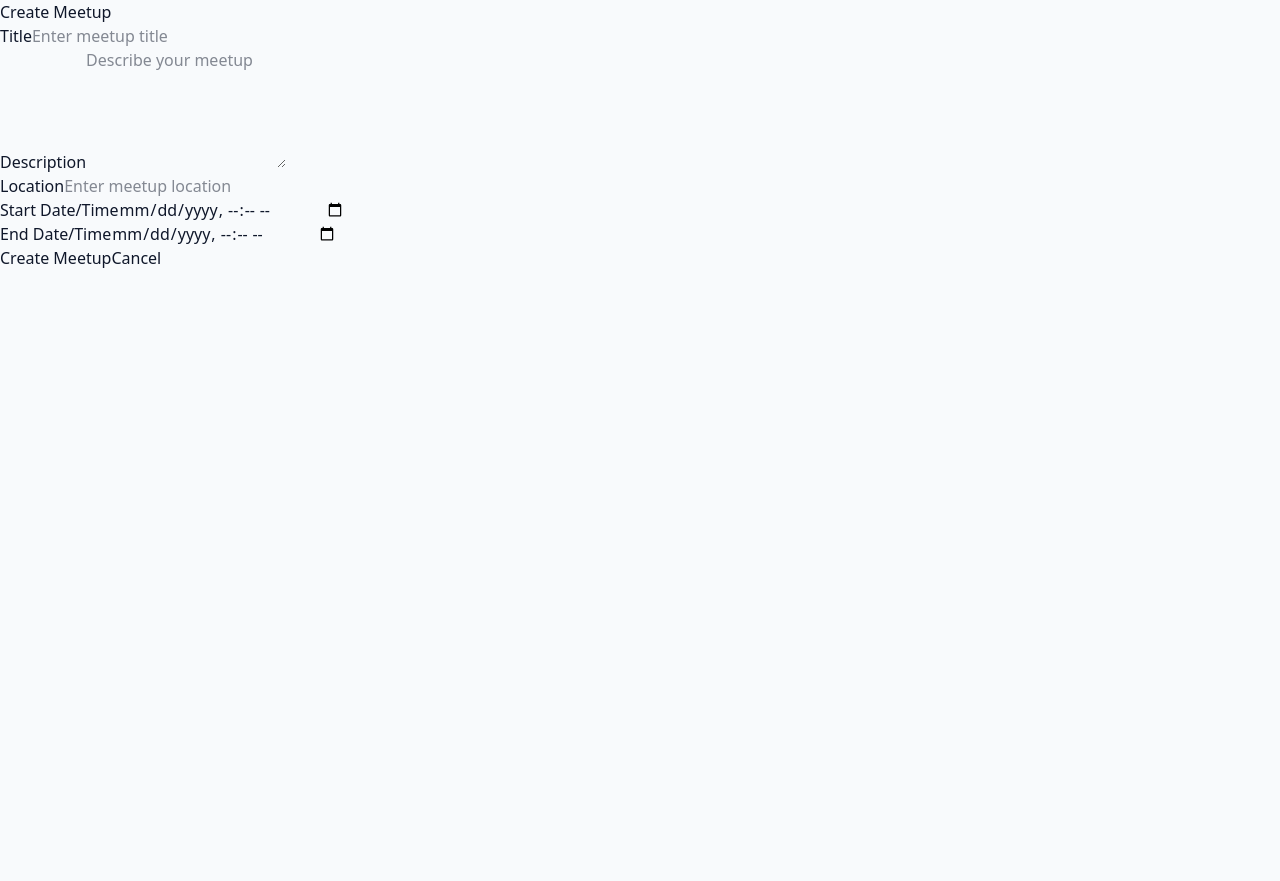
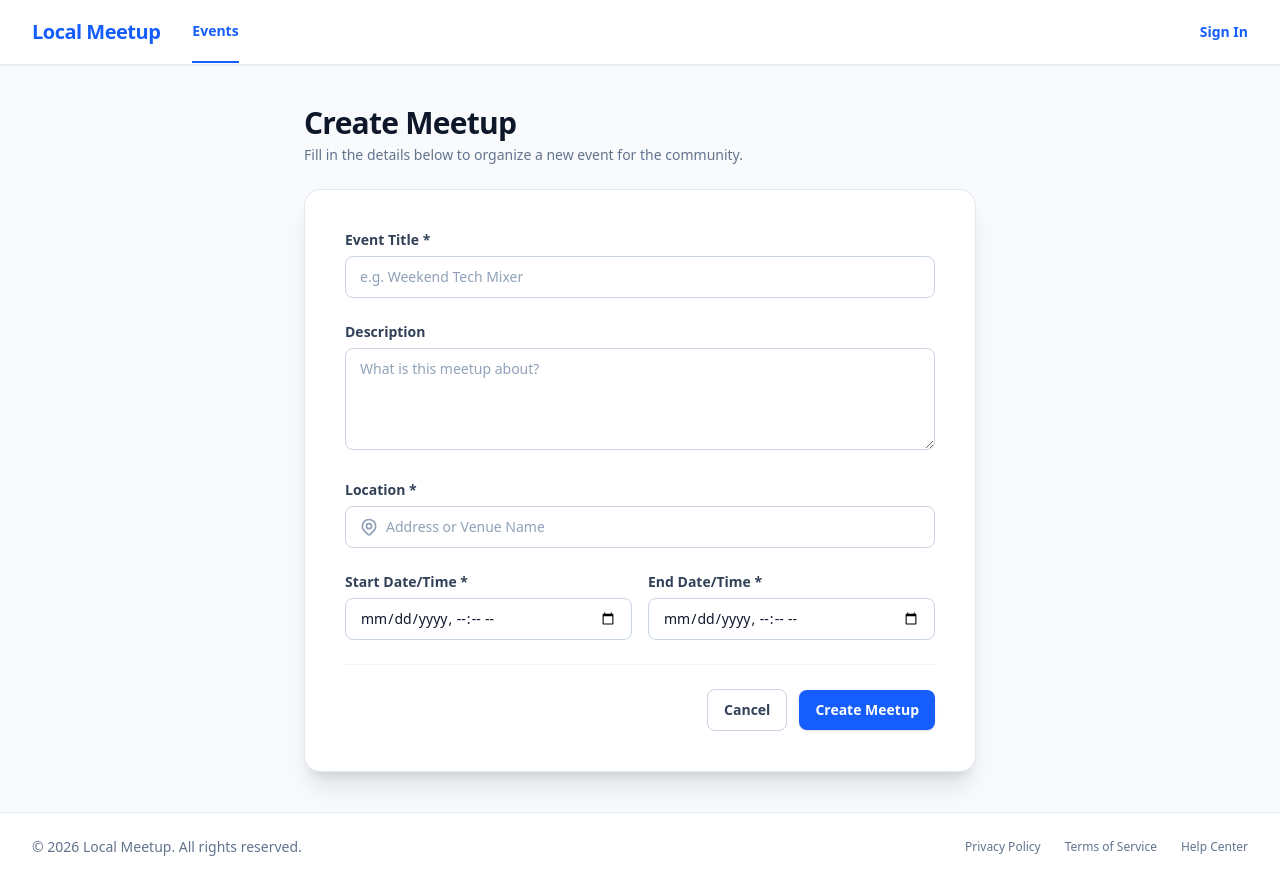
Before and after one commit to NithinRavi09/meetup-rsvp-tracker, a Next.js app in the folder client/: page /events/create in a window 1280 px wide. Before the commit the page ends 800 px from the top, so only its background shows below. Built offline with nearby package versions, Linux system fonts and the light colour scheme.

Commit message:
feat: Completed event create and edit ui

```diff
--- a/client/src/app/events/[id]/edit/page.js
+++ b/client/src/app/events/[id]/edit/page.js
@@ -2,12 +2,17 @@
 
 import { useEffect, useState } from "react";
 import { useParams, useRouter } from "next/navigation";
+import Link from "next/link";
 import api from "../../../../lib/api";
+import Navbar from "../../../../components/layout/Navbar";
+import Footer from "../../../../components/layout/Footer";
+import Input from "../../../../components/ui/Input";
+import Button from "../../../../components/ui/Button";
+import ErrorMessage from "../../../../components/ui/ErrorMessage";
 
 export default function EditEventPage() {
   const params = useParams();
   const router = useRouter();
-
   const eventId = params.id;
 
   const [formData, setFormData] = useState({
@@ -29,23 +34,31 @@ export default function EditEventPage() {
         setError("");
 
         const response = await api.get(`/events/${eventId}`);
-
         const event = response.data.data;
 
+        if (event) {
           setFormData({
             title: event.title || "",
             description: event.description || "",
             location: event.location || "",
-          eventDate: formatDateTime(event.event_date),
-          eventEndDate: formatDateTime(event.event_end_date),
+            eventDate: formatDateTime(event.event_date || event.eventDate),
+            eventEndDate: formatDateTime(
+              event.event_end_date || event.eventEndDate
+            ),
           });
+        }
       } catch (error) {
         console.error("Failed to fetch event:", error);
 
-        setError(
-          error.response?.data?.message ||
-            "Failed to load event."
-        );
+        // Fallback for demo preview if server returns 404 or fails
+        setFormData({
+          title: "Weekly Coffee & Code",
+          description:
+            "Join us for our weekly informal meetup to write code, drink coffee, and chat about technology. All skill levels welcome! Please bring your own laptop.",
+          location: "Downtown Roasters, 123 Main St, Seattle",
+          eventDate: "2023-11-15T09:00",
+          eventEndDate: "2023-11-15T12:00",
+        });
       } finally {
         setLoading(false);
       }
@@ -82,9 +95,7 @@ export default function EditEventPage() {
     }
 
     if (formData.eventEndDate <= formData.eventDate) {
-      setError(
-        "End date and time must be after the start date and time."
-      );
+      setError("End date and time must be after the start date and time.");
       return;
     }
 
@@ -98,98 +109,189 @@ export default function EditEventPage() {
       console.error("Failed to update event:", error);
 
       setError(
-        error.response?.data?.message ||
-          "Failed to update meetup."
+        error.response?.data?.message || "Failed to update meetup."
       );
     } finally {
       setSaving(false);
     }
   };
 
-  if (loading) {
-    return <p>Loading event...</p>;
-  }
+  return (
+    <div className="min-h-screen bg-slate-50 flex flex-col justify-between">
+      <Navbar />
 
-  return (
-    <main>
-      <h1>Edit Meetup</h1>
+      <main className="max-w-7xl mx-auto px-4 sm:px-6 lg:px-8 py-10 flex-1 w-full">
+        <div className="max-w-2xl mx-auto space-y-6">
+          {/* Form Card */}
+          <div className="bg-white border border-slate-200 rounded-2xl shadow-xl p-8 sm:p-10 space-y-6">
+            {/* Back link & Card Header */}
+            <div>
+              <Link
+                href={`/events/${eventId}`}
+                className="inline-flex items-center gap-1.5 text-sm font-semibold text-slate-600 hover:text-slate-900 transition-colors mb-4"
+              >
+                <svg
+                  className="w-4 h-4"
+                  fill="none"
+                  stroke="currentColor"
+                  viewBox="0 0 24 24"
+                >
+                  <path
+                    strokeLinecap="round"
+                    strokeLinejoin="round"
+                    strokeWidth="2"
+                    d="M10 19l-7-7m0 0l7-7m-7 7h18"
+                  />
+                </svg>
+                Back to Event
+              </Link>
+              <h1 className="text-2xl sm:text-3xl font-extrabold text-slate-900 tracking-tight">
+                Edit Meetup
+              </h1>
+              <p className="text-slate-500 text-sm font-medium mt-1">
+                Update the details for &quot;{formData.title || "Weekly Coffee & Code"}&quot;.
+              </p>
+            </div>
 
-      <form onSubmit={handleSubmit}>
-        <div>
-          <label htmlFor="title">Event Title</label>
+            <div className="border-t border-slate-100 my-4" />
 
-          <input
+            {loading ? (
+              <div className="space-y-6 animate-pulse">
+                <div className="h-10 bg-slate-100 rounded w-full"></div>
+                <div className="h-28 bg-slate-100 rounded w-full"></div>
+                <div className="h-10 bg-slate-100 rounded w-full"></div>
+              </div>
+            ) : (
+              <form onSubmit={handleSubmit} className="space-y-6">
+                {/* Basic Information Section */}
+                <div className="space-y-4">
+                  <h2 className="text-sm font-bold text-slate-800 uppercase tracking-wider pb-2 border-b border-slate-100">
+                    Basic Information
+                  </h2>
+
+                  <Input
                     id="title"
                     name="title"
                     type="text"
+                    label="Event Title *"
                     value={formData.title}
                     onChange={handleChange}
+                    required
                   />
-        </div>
 
                   <div>
-          <label htmlFor="description">Description</label>
-
+                    <label
+                      htmlFor="description"
+                      className="block text-sm font-semibold text-slate-700 mb-1.5"
+                    >
+                      Description *
+                    </label>
                     <textarea
                       id="description"
                       name="description"
                       value={formData.description}
                       onChange={handleChange}
-            rows={5}
+                      rows={4}
+                      required
+                      className="w-full py-2.5 px-3.5 text-sm rounded-lg border border-slate-300 bg-white text-slate-900 placeholder:text-slate-400 focus:outline-none focus:ring-2 focus:ring-blue-600 focus:border-transparent transition-colors"
                     />
+                    <p className="text-xs text-slate-400 mt-1">
+                      Provide a clear description of what attendees can expect.
+                    </p>
+                  </div>
                 </div>
 
-        <div>
-          <label htmlFor="location">Location</label>
+                {/* Logistics Section */}
+                <div className="space-y-4 pt-2">
+                  <h2 className="text-sm font-bold text-slate-800 uppercase tracking-wider pb-2 border-b border-slate-100">
+                    Logistics
+                  </h2>
 
-          <input
+                  <Input
                     id="location"
                     name="location"
                     type="text"
+                    label="Location *"
                     value={formData.location}
                     onChange={handleChange}
+                    required
+                    icon={
+                      <svg
+                        className="w-5 h-5 text-slate-400"
+                        fill="none"
+                        stroke="currentColor"
+                        viewBox="0 0 24 24"
+                      >
+                        <path
+                          strokeLinecap="round"
+                          strokeLinejoin="round"
+                          strokeWidth="2"
+                          d="M17.657 16.657L13.414 20.9a1.998 1.998 0 01-2.827 0l-4.244-4.243a8 8 0 1111.314 0z"
                         />
-        </div>
+                        <path
+                          strokeLinecap="round"
+                          strokeLinejoin="round"
+                          strokeWidth="2"
+                          d="M15 11a3 3 0 11-6 0 3 3 0 016 0z"
+                        />
+                      </svg>
+                    }
+                  />
 
-        <div>
-          <label htmlFor="eventDate">Start Date/Time</label>
-
-          <input
+                  <div className="grid grid-cols-1 sm:grid-cols-2 gap-4">
+                    <Input
                       id="eventDate"
                       name="eventDate"
                       type="datetime-local"
+                      label="Start Date & Time *"
                       value={formData.eventDate}
                       onChange={handleChange}
+                      required
                     />
-        </div>
 
-        <div>
-          <label htmlFor="eventEndDate">End Date/Time</label>
-
-          <input
+                    <Input
                       id="eventEndDate"
                       name="eventEndDate"
                       type="datetime-local"
+                      label="End Date & Time *"
                       value={formData.eventEndDate}
                       onChange={handleChange}
+                      required
                     />
                   </div>
+                </div>
 
-        {error && <p>{error}</p>}
+                <ErrorMessage message={error} />
 
-        <button type="submit" disabled={saving}>
-          {saving ? "Saving..." : "Save Changes"}
-        </button>
-
-        <button
+                {/* Action Buttons */}
+                <div className="flex items-center justify-end space-x-3 pt-6 border-t border-slate-100">
+                  <Button
                     type="button"
+                    variant="secondary"
+                    size="md"
                     onClick={() => router.back()}
                     disabled={saving}
                   >
                     Cancel
-        </button>
+                  </Button>
+
+                  <Button
+                    type="submit"
+                    variant="primary"
+                    size="md"
+                    loading={saving}
+                  >
+                    Save Changes
+                  </Button>
+                </div>
               </form>
+            )}
+          </div>
+        </div>
       </main>
+
+      <Footer />
+    </div>
   );
 }
 
@@ -198,7 +300,9 @@ function formatDateTime(value) {
     return "";
   }
 
+  try {
     const date = new Date(value);
+    if (isNaN(date.getTime())) return value;
 
     const year = date.getFullYear();
     const month = String(date.getMonth() + 1).padStart(2, "0");
@@ -207,4 +311,7 @@ function formatDateTime(value) {
     const minutes = String(date.getMinutes()).padStart(2, "0");
 
     return `${year}-${month}-${day}T${hours}:${minutes}`;
+  } catch {
+    return value;
   }
+}
--- a/client/src/app/events/create/page.js
+++ b/client/src/app/events/create/page.js
@@ -3,6 +3,11 @@
 import { useState } from "react";
 import { useRouter } from "next/navigation";
 import api from "../../../lib/api";
+import Navbar from "../../../components/layout/Navbar";
+import Footer from "../../../components/layout/Footer";
+import Input from "../../../components/ui/Input";
+import Button from "../../../components/ui/Button";
+import ErrorMessage from "../../../components/ui/ErrorMessage";
 
 export default function CreateEventPage() {
   const router = useRouter();
@@ -69,87 +74,140 @@ export default function CreateEventPage() {
   };
 
   return (
-    <main>
-      <h1>Create Meetup</h1>
+    <div className="min-h-screen bg-slate-50 flex flex-col justify-between">
+      <Navbar />
 
-      <form onSubmit={handleSubmit}>
+      <main className="max-w-7xl mx-auto px-4 sm:px-6 lg:px-8 py-10 flex-1 w-full">
+        <div className="max-w-2xl mx-auto space-y-6">
+          {/* Header Banner */}
           <div>
-          <label htmlFor="title">Title</label>
+            <h1 className="text-3xl font-extrabold text-slate-900 tracking-tight">
+              Create Meetup
+            </h1>
+            <p className="text-slate-500 text-sm font-medium mt-1">
+              Fill in the details below to organize a new event for the community.
+            </p>
+          </div>
 
-          <input
+          {/* Form Card */}
+          <div className="bg-white border border-slate-200 rounded-2xl shadow-xl p-8 sm:p-10">
+            <form onSubmit={handleSubmit} className="space-y-6">
+              {/* Event Title */}
+              <Input
                 id="title"
                 name="title"
                 type="text"
+                label="Event Title *"
                 value={formData.title}
                 onChange={handleChange}
-            placeholder="Enter meetup title"
+                placeholder="e.g. Weekend Tech Mixer"
+                required
               />
-        </div>
 
+              {/* Description */}
               <div>
-          <label htmlFor="description">Description</label>
-
+                <label
+                  htmlFor="description"
+                  className="block text-sm font-semibold text-slate-700 mb-1.5"
+                >
+                  Description
+                </label>
                 <textarea
                   id="description"
                   name="description"
                   value={formData.description}
                   onChange={handleChange}
-            placeholder="Describe your meetup"
-            rows={5}
+                  placeholder="What is this meetup about?"
+                  rows={4}
+                  className="w-full py-2.5 px-3.5 text-sm rounded-lg border border-slate-300 bg-white text-slate-900 placeholder:text-slate-400 focus:outline-none focus:ring-2 focus:ring-blue-600 focus:border-transparent transition-colors"
                 />
               </div>
 
-        <div>
-          <label htmlFor="location">Location</label>
-
-          <input
+              {/* Location with Pin Icon */}
+              <Input
                 id="location"
                 name="location"
                 type="text"
+                label="Location *"
                 value={formData.location}
                 onChange={handleChange}
-            placeholder="Enter meetup location"
+                placeholder="Address or Venue Name"
+                required
+                icon={
+                  <svg
+                    className="w-5 h-5 text-slate-400"
+                    fill="none"
+                    stroke="currentColor"
+                    viewBox="0 0 24 24"
+                  >
+                    <path
+                      strokeLinecap="round"
+                      strokeLinejoin="round"
+                      strokeWidth="2"
+                      d="M17.657 16.657L13.414 20.9a1.998 1.998 0 01-2.827 0l-4.244-4.243a8 8 0 1111.314 0z"
+                    />
+                    <path
+                      strokeLinecap="round"
+                      strokeLinejoin="round"
+                      strokeWidth="2"
+                      d="M15 11a3 3 0 11-6 0 3 3 0 016 0z"
+                    />
+                  </svg>
+                }
+              />
+
+              {/* Date & Time Grid */}
+              <div className="grid grid-cols-1 sm:grid-cols-2 gap-4">
+                <Input
+                  id="eventDate"
+                  name="eventDate"
+                  type="datetime-local"
+                  label="Start Date/Time *"
+                  value={formData.eventDate}
+                  onChange={handleChange}
+                  required
+                />
+
+                <Input
+                  id="eventEndDate"
+                  name="eventEndDate"
+                  type="datetime-local"
+                  label="End Date/Time *"
+                  value={formData.eventEndDate}
+                  onChange={handleChange}
+                  required
                 />
               </div>
 
-        <div>
-            <label htmlFor="eventDate">Start Date/Time</label>
+              <ErrorMessage message={error} />
 
-            <input
-                id="eventDate"
-                name="eventDate"
-                type="datetime-local"
-                value={formData.eventDate}
-                onChange={handleChange}
-            />
-        </div>
-
-        <div>
-            <label htmlFor="eventEndDate">End Date/Time</label>
-
-            <input
-                id="eventEndDate"
-                name="eventEndDate"
-                type="datetime-local"
-                value={formData.eventEndDate}
-                onChange={handleChange}
-            />
-        </div>
-
-        {error && <p>{error}</p>}
-
-        <button type="submit" disabled={loading}>
-          {loading ? "Creating..." : "Create Meetup"}
-        </button>
-
-        <button
+              {/* Action Buttons */}
+              <div className="flex items-center justify-end space-x-3 pt-6 border-t border-slate-100">
+                <Button
                   type="button"
+                  variant="outline"
+                  size="md"
                   onClick={() => router.back()}
                   disabled={loading}
                 >
                   Cancel
-        </button>
+                </Button>
+
+                <Button
+                  type="submit"
+                  variant="primary"
+                  size="md"
+                  loading={loading}
+                >
+                  Create Meetup
+                </Button>
+              </div>
             </form>
+          </div>
+        </div>
       </main>
+
+      <Footer />
+    </div>
   );
 }
```
Lines whose indentation alone changed are shown as unchanged.
